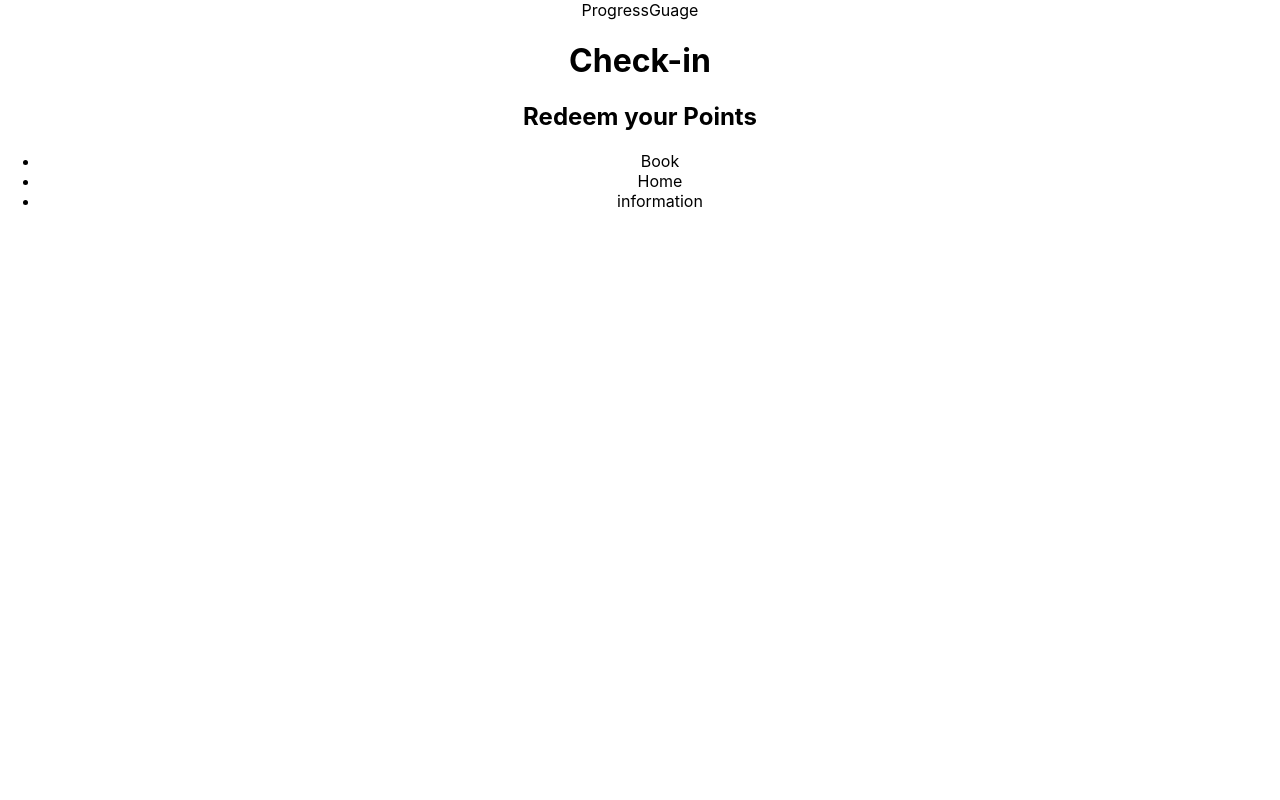
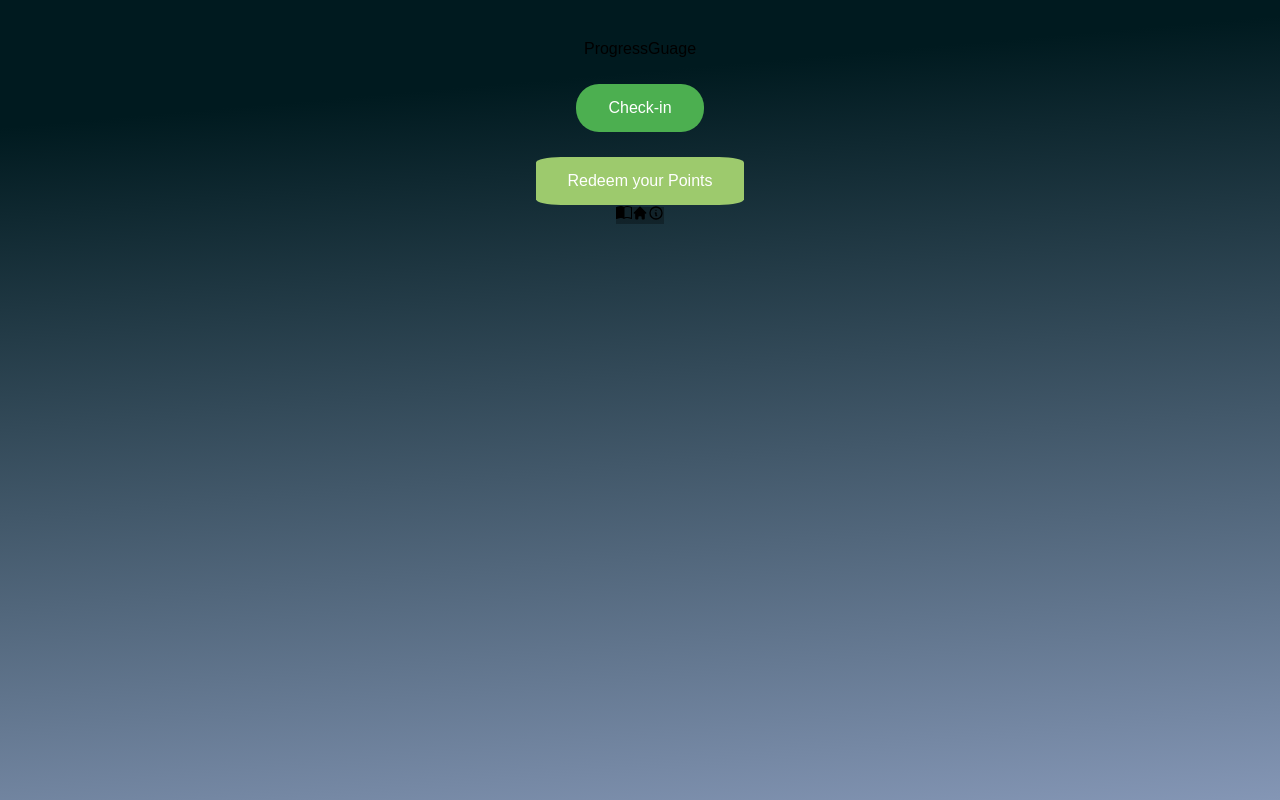
Before and after one commit to Cayden-Covarrubias/HackathonJanuary2023, a React (Create React App) app in the folder bus-plus/: page / in a window 1280 px wide. Built offline with nearby package versions, Linux system fonts and the light colour scheme.

Commit message:
some styling

```diff
--- a/bus-plus/package.json
+++ b/bus-plus/package.json
@@ -8,6 +8,7 @@
     "@testing-library/user-event": "^13.5.0",
     "react": "^18.2.0",
     "react-dom": "^18.2.0",
+    "react-icons": "^4.7.1",
     "react-scripts": "5.0.1",
     "web-vitals": "^2.1.4"
   },
--- a/bus-plus/src/App.css
+++ b/bus-plus/src/App.css
@@ -1,38 +1,9 @@
+*{
+  margin: 0;
+  padding: 0;
+  box-sizing: border-box;
+  font-family: sans-serif;
+}
 .App {
   text-align: center;
 }
-
-.App-logo {
-  height: 40vmin;
-  pointer-events: none;
-}
-
-@media (prefers-reduced-motion: no-preference) {
-  .App-logo {
-    animation: App-logo-spin infinite 20s linear;
-  }
-}
-
-.App-header {
-  background-color: #282c34;
-  min-height: 100vh;
-  display: flex;
-  flex-direction: column;
-  align-items: center;
-  justify-content: center;
-  font-size: calc(10px + 2vmin);
-  color: white;
-}
-
-.App-link {
-  color: #61dafb;
-}
-
-@keyframes App-logo-spin {
-  from {
-    transform: rotate(0deg);
-  }
-  to {
-    transform: rotate(360deg);
-  }
-}
--- a/bus-plus/src/App.js
+++ b/bus-plus/src/App.js
@@ -1,12 +1,11 @@
 
 import './App.css';
-import Navbar from './mainPageComponents/Navbar.js';
-
+import HomePage from './mainPageComponents/HomePage';
 
 function App() {
   return (
     <div className="App">
-      <Navbar/>
+    <HomePage/>
     </div>
   );
 }
--- a/bus-plus/src/mainPageComponents/CheckIn.js
+++ b/bus-plus/src/mainPageComponents/CheckIn.js
@@ -1,9 +1,10 @@
-import React from 'react'
-
+import React from 'react';
+import "./checkin.css";
 function CheckIn() {
   return (
     <div>
-    <h1>Check-in</h1></div>
+    <button className='checkin'>Check-in</button>
+    </div>
   )
 }
 
--- /dev/null
+++ b/bus-plus/src/mainPageComponents/HomePage.css
@@ -0,0 +1,17 @@
+.homePage{
+    width: 100%;
+    height: 100vh;
+    background: linear-gradient(175deg, rgba(0,26,31,1) 14%, rgba(132,150,181,1) 100%);
+}
+
+.container{
+    width: 100%;
+    height: auto;
+    display:block;
+    flex-direction: column;
+    justify-content: space-around;
+    flex-wrap: wrap;
+    position:absolute;
+    top: 5%;
+    bottom: 5%;
+}
--- /dev/null
+++ b/bus-plus/src/mainPageComponents/HomePage.js
@@ -0,0 +1,22 @@
+import React from 'react'
+import CheckIn from './CheckIn'
+import Navbar from './Navbar'
+import ProgressGuage from './ProgressGuage'
+import Redeem from './Redeem.js'
+import "./HomePage.css";
+function HomePage() {
+  return (
+    <div className="homePage">
+    <div className='container'>
+        <ProgressGuage className= "gauge"/>
+        <CheckIn className="check-in"/>
+        <Redeem className= "Redeem"/>
+        <div className = "navBar">
+        <Navbar />
+        </div>
+    </div>
+    </div>
+  )
+}
+
+export default HomePage
--- a/bus-plus/src/mainPageComponents/NavBar.css
+++ b/bus-plus/src/mainPageComponents/NavBar.css
@@ -0,0 +1,7 @@
+.navBar{
+    background: rgba(0, 0, 0, 0.3);
+    list-style: none;
+    display: inline;
+    flex-direction: row;
+    justify-content: space-around;
+}
--- a/bus-plus/src/mainPageComponents/Navbar.js
+++ b/bus-plus/src/mainPageComponents/Navbar.js
@@ -1,18 +1,19 @@
 import React from 'react'
-import CheckIn from './CheckIn';
-import ProgressGuage from './ProgressGuage';
-import Redeem from './Redeem';
-//import Scan from './Scan';
+import "./NavBar.css"
+import {HiHome} from 'react-icons/hi';
+import {BsBookHalf} from 'react-icons/bs';
+import {HiOutlineInformationCircle} from 'react-icons/hi';
+
 function Navbar() {
 
-    const list = ["Book","Home", "information"];
+    //const list = ["Book","Home", "information"];
   return (
     <div>
-    <ProgressGuage/>
-    <CheckIn/>
-    <Redeem/>
-       <ul>
-        {list.map((listData)=>{return(<li key = {listData}>{listData}</li>)})}
+       <ul className='list'>
+        {/*{list.map((listData)=>{return(<li key = {listData} className="navBar">{listData}</li>)})}*/}
+        <li className='navBar'><BsBookHalf/></li>
+        <li className='navBar'><HiHome/></li>
+        <li className='navBar'><HiOutlineInformationCircle/></li>
        </ul>
     </div>
   )
--- a/bus-plus/src/mainPageComponents/Redeem.js
+++ b/bus-plus/src/mainPageComponents/Redeem.js
@@ -1,9 +1,9 @@
 import React from 'react'
-
+import "./redeem.css";
 function Redeem() {
   return (
     <div>
-        <h2>Redeem your Points</h2>
+        <button className='redeem'>Redeem your Points</button>
     </div>
   )
 }
--- /dev/null
+++ b/bus-plus/src/mainPageComponents/checkin.css
@@ -0,0 +1,12 @@
+.checkin{
+    background-color: #4CAF50; /* Green */
+    border: none;
+    color: white;
+    padding: 15px 32px;
+    text-align: center;
+    text-decoration: none;
+    display: inline-block;
+    font-size: 16px;
+    border-radius: 23px;
+    margin-top: 2%;
+}
--- /dev/null
+++ b/bus-plus/src/mainPageComponents/redeem.css
@@ -0,0 +1,12 @@
+.redeem{
+    background-color: #9dca6d; /* Green */
+    border: none;
+    color: white;
+    padding: 15px 32px;
+    text-align: center;
+    text-decoration: none;
+    display: inline-block;
+    font-size: 16px;
+    border-radius: 12%;
+    margin-top: 2%;
+}
```
Also changed, not shown: bus-plus/src/index.css (line endings or trailing spaces), 1 other file (tests, documents, lock files or other folders).
